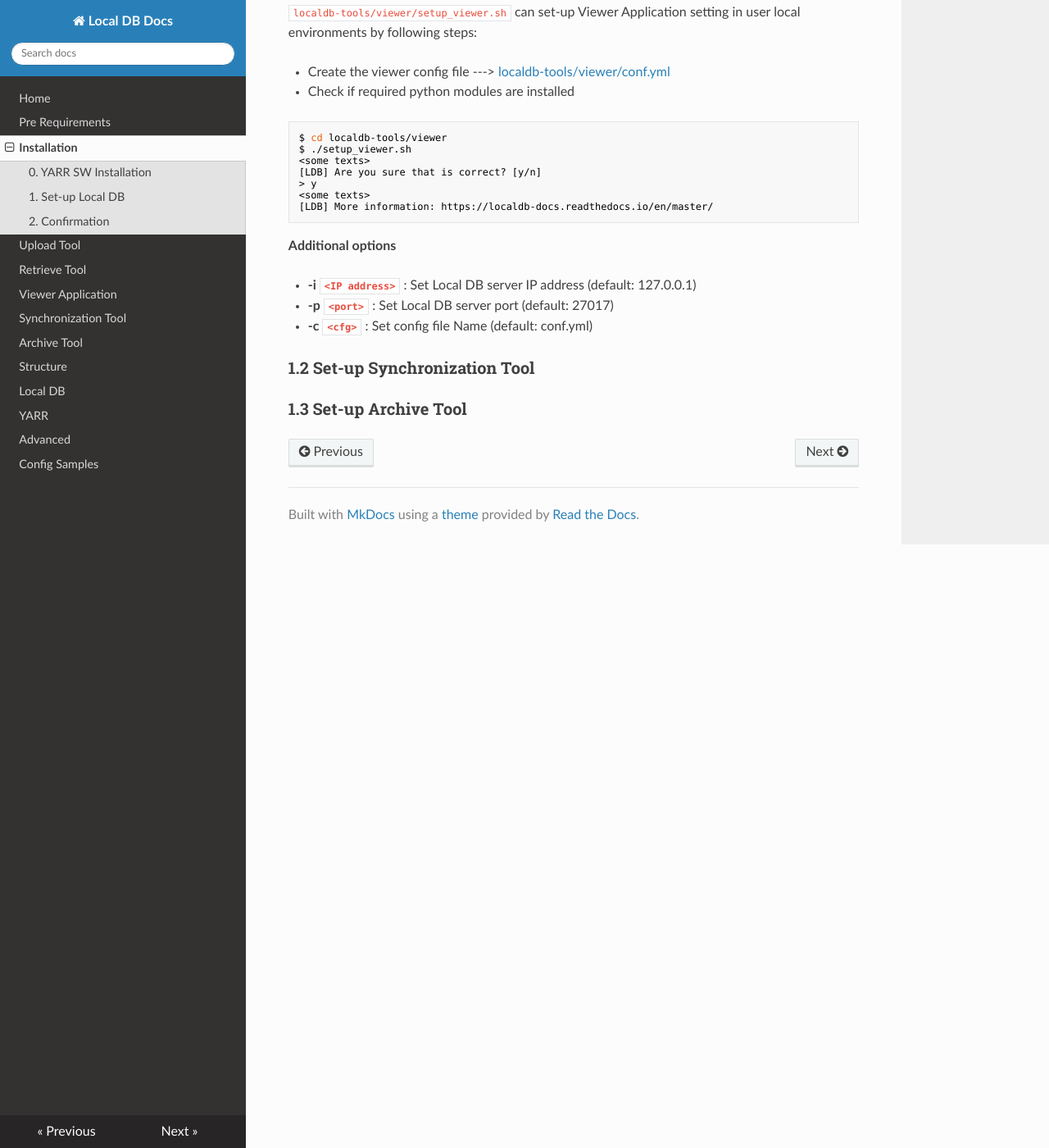
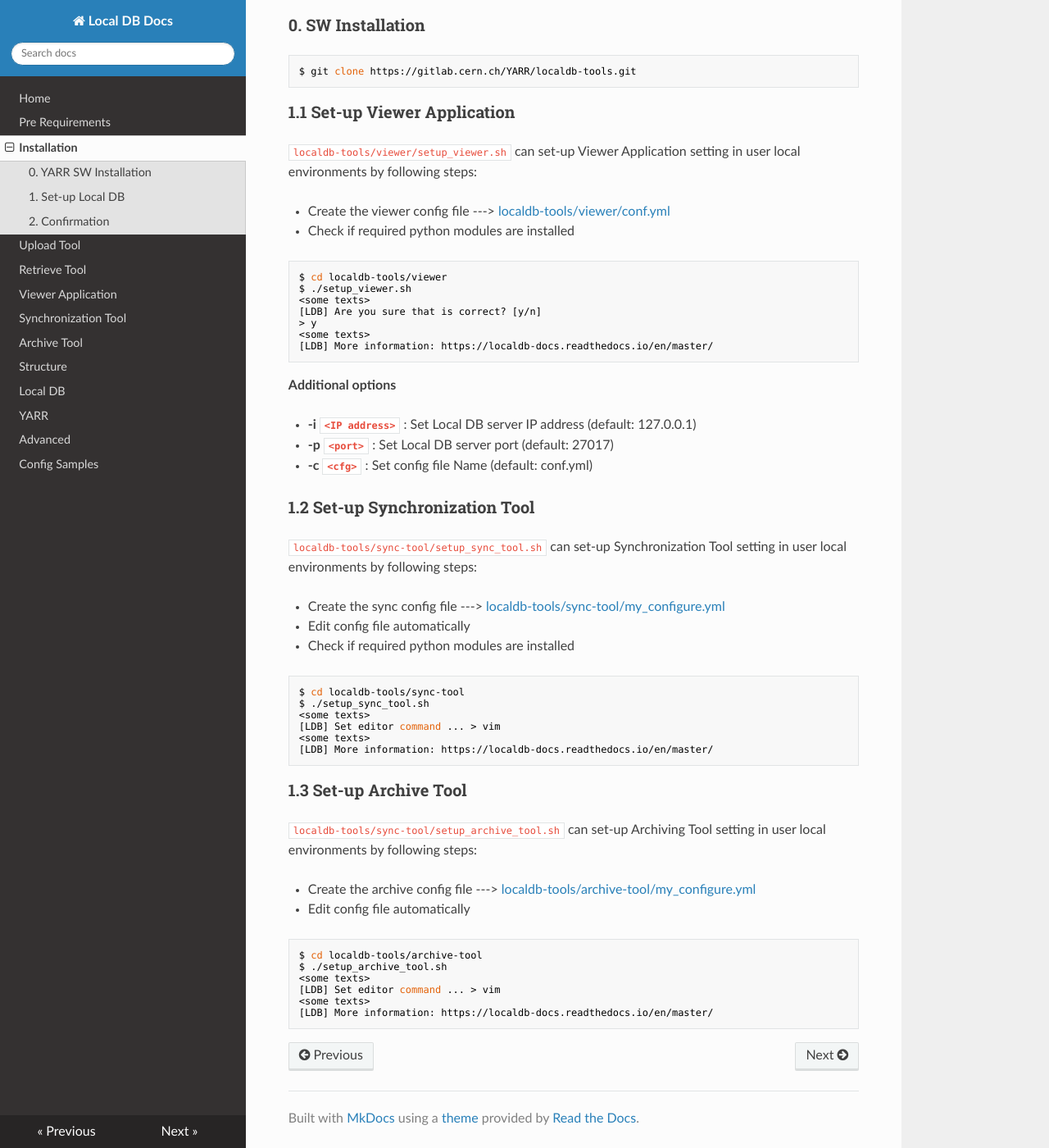
Before and after one commit to jlab-hep/localdb-docs, an MkDocs documentation site: the page built from docs/install.md, in a window 1280 px wide and 1400 px high, scrolled down 2096 px. Shown: the whole window at 82% size. Built offline with MkDocs 1.6.1, drawn with Linux system fonts in a browser that asks for light colours; nearby versions of some CDN libraries; old or Windows-style settings are respelled for this version of MkDocs; some of the changed text lies outside the part shown.

Commit message:
Modified install.md

````diff
--- a/docs/install.md
+++ b/docs/install.md
@@ -1,26 +1,30 @@
 There are several tools for handling Local DB.
 
-* Uploader ---> [YARR](#yarr)<br>
+* Uploader ([YARR/localdbtool-upload](#yarr))<br>
     To upload data (test data, chip data, user data, site data ...) into Local DB.
 
-* Retriever ---> [YARR](#yarr)<br>
+* Retriever ([YARR/localdbtool-retrieve](#yarr))<br>
     To retrieve data (data log, data files) from Local DB.
 
-* Viewer Application ---> [Local DB Tools](#local-db-tools)<br>
+* Handler ([YARR/bin/dbAccessor](#yarr)) <br>
+    To handle (upload/register/retrieve) data in Local DB.
+
+* Viewer Application ([localdb-tools/viewer](#local-db-tools))<br>
     To check/edit data in Local DB on browser.
 
-* Synchronization Tool ---> [Local DB Tools](#local-db-tools)<br>
+* Synchronization Tool ([localdb-tools/sync-tool](#local-db-tools))<br>
     To push/pull/share data with the other Local DB or Master Server (Centralize Local DB).
 
-* Archive Tool ---> [Local DB Tools](#local-db-tools)<br>
+* Archive Tool ([localdb-tools/archive-tool](#local-db-tools))<br>
     To create archive tar.gz file for Local DB back-up.
 
 ## YARR
 
 There are two Local DB tools included in YARR SW.
 
-* Uploader
-* Retriever
+* Uploader (localdbtool-upload)
+* Retriever (localdbtool-retrieve)
+* Handler (dbAccessor)
 
 ### 0. YARR SW Installation
 
@@ -67,15 +71,22 @@ Please run the command with the option 'init' to check if the command is working
 $./localdb/bin/localdbtool-upload init
 #DB INFO# -----------------------
 #DB INFO# Function: Initialize
-#DB INFO# Local DB Server: mongodb://127.0.0.1:27017/localdb
-#DB INFO# ---> connection is good.
+#DB INFO# [Connection Test] DB Server: mongodb://127.0.0.1:27017/localdb
+#DB INFO# ---> Connection is GOOD.
 #DB INFO# -----------------------
 $
 $./localdb/bin/localdbtool-retrieve init
 #DB INFO# -----------------------
 #DB INFO# Function: Initialize
-#DB INFO# [Connection Test] DB Server: mongodb://127.0.0.1:27017
-#DB INFO#    The connection is GOOD.
+#DB INFO# [Connection Test] DB Server: mongodb://127.0.0.1:27017/localdb
+#DB INFO# ---> Connection is GOOD.
+#DB INFO# -----------------------
+$
+$./bin/dbAccessor -I
+#DB INFO# -----------------------
+#DB INFO# Function: Initialize
+#DB INFO# Local DB Server: mongodb://127.0.0.1:27017/localdb
+#DB INFO# ---> connection is good.
 #DB INFO# -----------------------
 ```
 
@@ -120,4 +131,33 @@ $ ./setup_viewer.sh
 
 ### 1.2 Set-up Synchronization Tool
 
+`localdb-tools/sync-tool/setup_sync_tool.sh` can set-up Synchronization Tool setting in user local environments by following steps:
+
+* Create the sync config file ---> [localdb-tools/sync-tool/my_configure.yml](config.md)
+* Edit config file automatically
+* Check if required python modules are installed
+
+```bash
+$ cd localdb-tools/sync-tool
+$ ./setup_sync_tool.sh
+<some texts>
+[LDB] Set editor command ... > vim
+<some texts>
+[LDB] More information: https://localdb-docs.readthedocs.io/en/master/
+```
+
 ### 1.3 Set-up Archive Tool
+
+`localdb-tools/sync-tool/setup_archive_tool.sh` can set-up Archiving Tool setting in user local environments by following steps:
+
+* Create the archive config file ---> [localdb-tools/archive-tool/my_configure.yml](config.md)
+* Edit config file automatically
+
+```bash
+$ cd localdb-tools/archive-tool
+$ ./setup_archive_tool.sh
+<some texts>
+[LDB] Set editor command ... > vim
+<some texts>
+[LDB] More information: https://localdb-docs.readthedocs.io/en/master/
+```
````
Also changed, not shown: docs/advanced.md (+1 -1 lines), docs/requirements.md (+0 -2 lines), docs/retrieve.md (+2 -2 lines), docs/tutorial.md (+4 -4 lines), docs/upload.md (+6 -6 lines).
